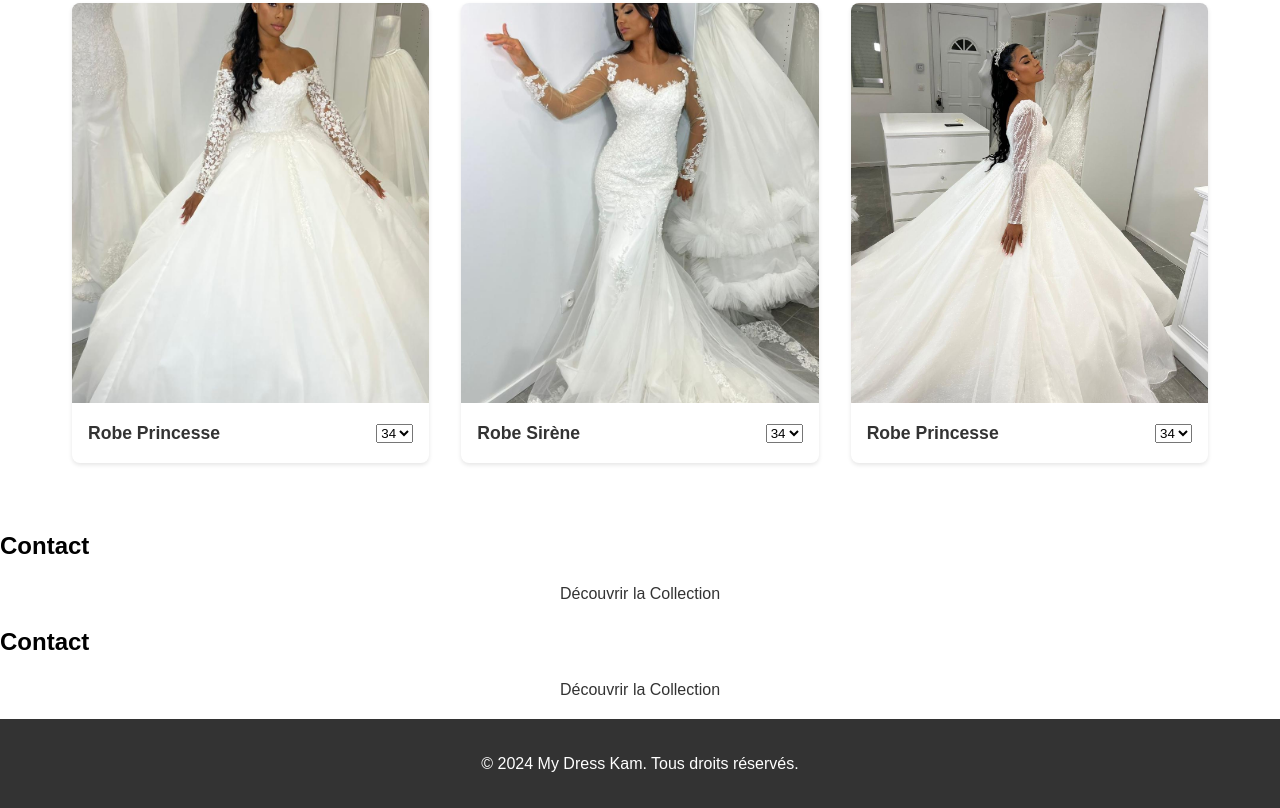
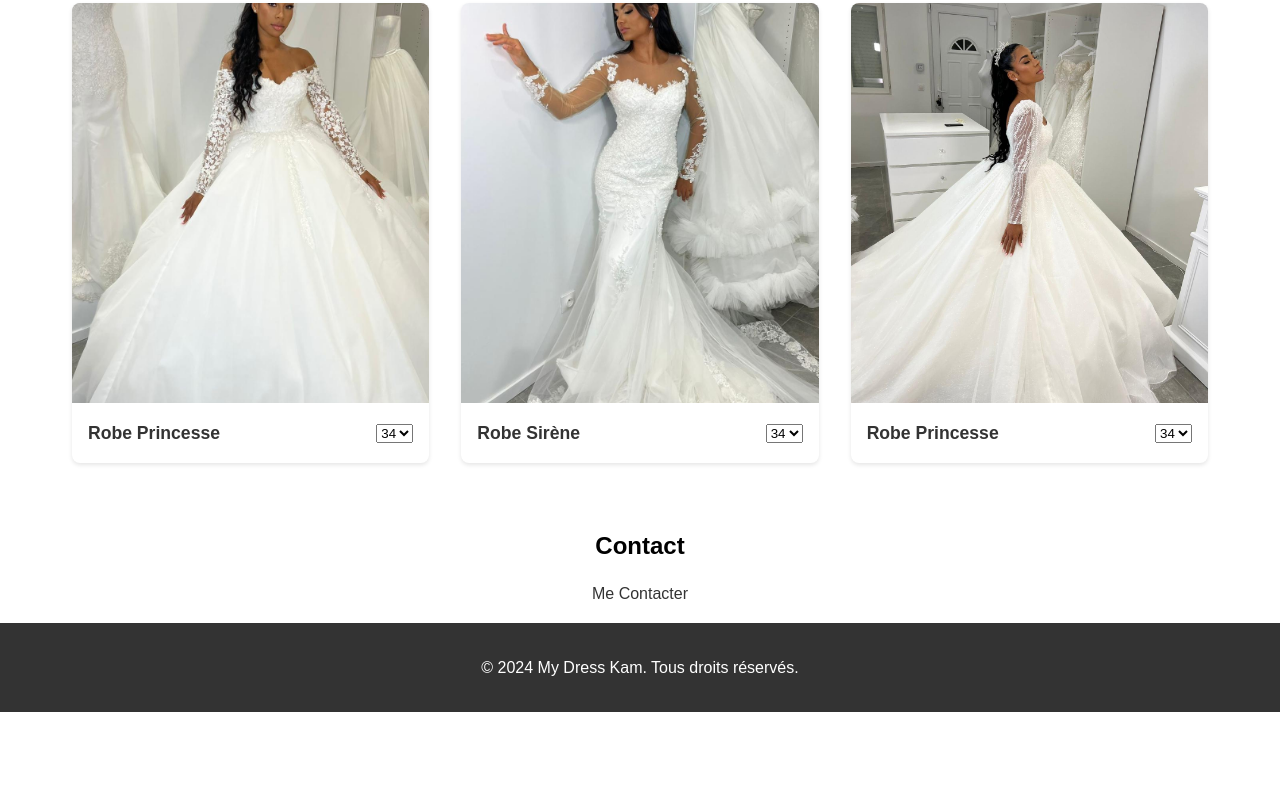
Before and after one commit to MrIbraa/My-DressKam, a plain HTML site: page index.html in a window 1280 px wide. Shown: the part 2188-2996 px from the top of the page. After the commit the page ends 2900 px from the top, so only its background shows below. Drawn offline with Linux system fonts and the light colour scheme; a script that the page names is missing.

Commit message:
index.html

```diff
--- a/index.html
+++ b/index.html
@@ -234,17 +234,10 @@
     </main>
 
     <main>
+    <main>
         <section id="contact" class="contact">
-            <h2>Contact</h2>
-        <center> <a href="#contact" class="cta-button">Découvrir la Collection</a></center>
-
-
-
-        <main>
-        <section id="contact" class="contact">
-            <h2>Contact</h2>
-        <center> <a href="#contact" class="cta-button">Découvrir la Collection</a></center>
-
+            <center> <h2>Contact</h2>
+        <a href="#contact" class="cta-button">Me Contacter</a></center>
 
 
 
```
